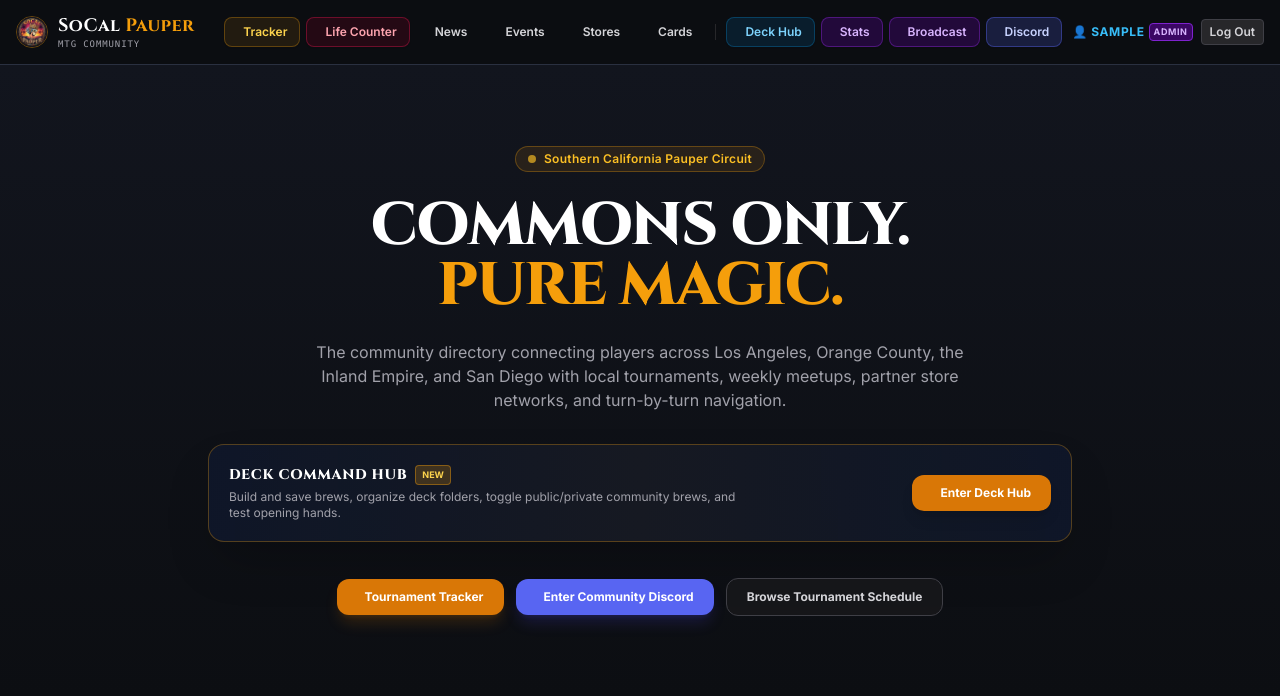
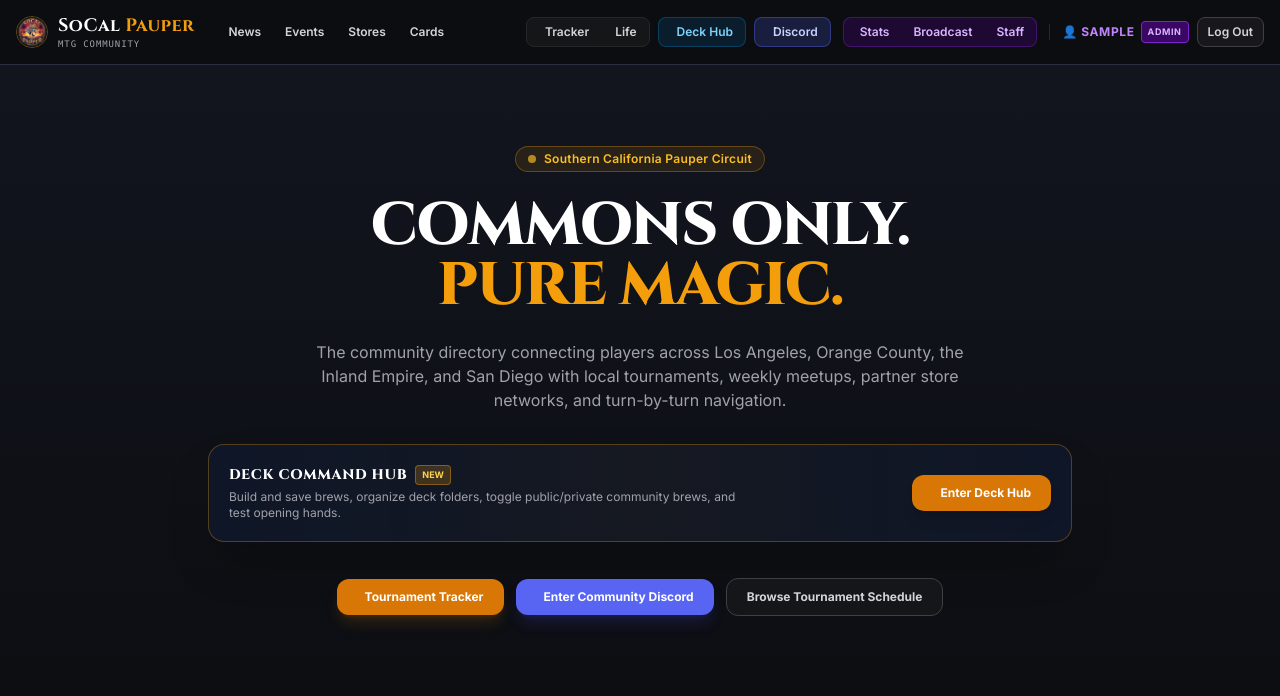
Before and after one commit to SocalPauper/socalpauper, a PHP site: page /index.php in a window 1280 px wide. Shown: the top 696 px of the page. Run offline with PHP 8.4, Linux system fonts and the light colour scheme; the visitor is signed in with stand-in values (Sample User, id 1); data that the repository does not hold is empty; some libraries are stand-ins or nearby versions.

Commit message:
style: organize header with clean content links on left and grouped tool buttons on right

```diff
--- a/partials/header.php
+++ b/partials/header.php
@@ -5,12 +5,15 @@ if (session_status() === PHP_SESSION_NONE) {
 }
 $isLoggedIn = !empty($_SESSION['user_id']);
 $username = $_SESSION['username'] ?? '';
-$isAdmin = !empty($_SESSION['role']) && $_SESSION['role'] === 'admin';
+$userRole = $_SESSION['role'] ?? 'user';
+$isAdmin = ($userRole === 'admin');
+$isStaff = in_array($userRole, ['admin', 'moderator']);
 ?>
 <header class="sticky top-0 z-40 bg-[#0c0e12]/95 backdrop-blur border-b border-[#2a3040]">
-  <div class="max-w-7xl mx-auto px-4 h-16 flex items-center justify-between gap-3">
+  <div class="max-w-7xl mx-auto px-4 h-16 flex items-center justify-between gap-4">
 
-    <!-- Brand Logo -->
+    <!-- Left: Brand Logo & Editorial Links -->
+    <div class="flex items-center gap-6">
       <a href="index.php" class="flex items-center gap-2.5 group shrink-0">
         <img src="/logo.webp" alt="SoCal Pauper" class="w-8 h-8 rounded-full border border-amber-500/40 group-hover:border-amber-400 transition object-cover" onerror="this.style.display='none'">
         <div class="flex flex-col">
@@ -21,82 +24,85 @@ $isAdmin = !empty($_SESSION['role']) && $_SESSION['role'] === 'admin';
         </div>
       </a>
 
-    <!-- Desktop Navigation Links -->
-    <nav class="hidden lg:flex items-center gap-1.5 text-xs font-semibold">
-      <a href="tracker.html" class="px-3 py-1.5 rounded-lg text-amber-300 hover:text-amber-200 bg-amber-500/10 hover:bg-amber-500/20 border border-amber-500/30 transition flex items-center gap-1.5 shadow-sm">
-        <i class="fa-solid fa-bolt text-amber-400 text-xs"></i>
+      <!-- Clean Text Navigation Links -->
+      <nav class="hidden lg:flex items-center gap-1 text-xs font-semibold text-zinc-300">
+        <a href="news.html" class="px-2.5 py-1.5 rounded-lg hover:text-white hover:bg-zinc-800/60 transition">News</a>
+        <a href="index.php#calendar" class="px-2.5 py-1.5 rounded-lg hover:text-white hover:bg-zinc-800/60 transition">Events</a>
+        <a href="index.php#stores" class="px-2.5 py-1.5 rounded-lg hover:text-white hover:bg-zinc-800/60 transition">Stores</a>
+        <a href="index.php#card-explorer" class="px-2.5 py-1.5 rounded-lg hover:text-white hover:bg-zinc-800/60 transition">Cards</a>
+      </nav>
+    </div>
+
+    <!-- Right: Utility Tools, Admin Actions & Auth -->
+    <div class="hidden lg:flex items-center gap-2 text-xs font-semibold">
+
+      <!-- Gameplay Tools Group -->
+      <div class="flex items-center bg-zinc-900/80 border border-zinc-800 rounded-lg p-0.5">
+        <a href="tracker.html" class="px-2.5 py-1 rounded-md text-zinc-300 hover:text-amber-300 hover:bg-amber-950/40 transition flex items-center gap-1.5">
+          <i class="fa-solid fa-bolt text-[11px] text-amber-400"></i>
           <span>Tracker</span>
         </a>
+        <a href="life.html" class="px-2.5 py-1 rounded-md text-zinc-300 hover:text-rose-300 hover:bg-rose-950/40 transition flex items-center gap-1.5">
+          <i class="fa-solid fa-heart-pulse text-[11px] text-rose-400"></i>
+          <span>Life</span>
+        </a>
+      </div>
 
-      <a href="life.html" class="px-3 py-1.5 rounded-lg text-rose-300 hover:text-rose-200 bg-rose-950/40 hover:bg-rose-900/60 border border-rose-800/60 transition flex items-center gap-1.5 shadow-sm">
-        <i class="fa-solid fa-heart-pulse text-rose-400 text-xs"></i>
-        <span>Life Counter</span>
-      </a>
-
-      <a href="news.html" class="px-3 py-1.5 rounded-lg text-zinc-300 hover:text-white hover:bg-zinc-800/60 border border-transparent hover:border-zinc-700/60 transition flex items-center gap-1.5">
-        <i class="fa-solid fa-newspaper text-zinc-400 text-xs"></i>
-        <span>News</span>
-      </a>
-
-      <a href="index.php#calendar" class="px-3 py-1.5 rounded-lg text-zinc-300 hover:text-white hover:bg-zinc-800/60 border border-transparent hover:border-zinc-700/60 transition flex items-center gap-1.5">
-        <i class="fa-solid fa-calendar-days text-zinc-400 text-xs"></i>
-        <span>Events</span>
-      </a>
-
-      <a href="index.php#stores" class="px-3 py-1.5 rounded-lg text-zinc-300 hover:text-white hover:bg-zinc-800/60 border border-transparent hover:border-zinc-700/60 transition flex items-center gap-1.5">
-        <i class="fa-solid fa-store text-zinc-400 text-xs"></i>
-        <span>Stores</span>
-      </a>
-
-      <a href="index.php#card-explorer" class="px-3 py-1.5 rounded-lg text-zinc-300 hover:text-white hover:bg-zinc-800/60 border border-transparent hover:border-zinc-700/60 transition flex items-center gap-1.5">
-        <i class="fa-solid fa-magnifying-glass text-zinc-400 text-xs"></i>
-        <span>Cards</span>
-      </a>
-
-      <div class="h-4 w-px bg-zinc-800 mx-1"></div>
-
-      <!-- Deck Hub -->
+      <!-- Core Features -->
       <a href="decks.php" class="px-3 py-1.5 rounded-lg text-sky-300 bg-sky-950/50 hover:bg-sky-900/60 border border-sky-800/60 transition flex items-center gap-1.5 shadow-sm">
         <i class="fa-solid fa-layer-group text-sky-400 text-xs"></i>
         <span>Deck Hub</span>
       </a>
 
-      <!-- Admin Tools (Only Visible to Admin Accounts) -->
-      <?php if ($isAdmin): ?>
-        <a href="stats.html" class="px-3 py-1.5 rounded-lg text-purple-300 hover:text-purple-200 bg-purple-950/50 hover:bg-purple-900/60 border border-purple-800/60 transition flex items-center gap-1.5 shadow-sm">
-          <i class="fa-solid fa-chart-simple text-purple-400 text-xs"></i>
-          <span>Stats</span>
-        </a>
-
-        <a href="admin_broadcast.php" class="px-3 py-1.5 rounded-lg text-purple-300 hover:text-purple-200 bg-purple-950/50 hover:bg-purple-900/60 border border-purple-800/60 transition flex items-center gap-1.5 shadow-sm">
-          <i class="fa-solid fa-bullhorn text-purple-400 text-xs"></i>
-          <span>Broadcast</span>
-        </a>
-      <?php endif; ?>
-
-      <!-- Discord -->
       <a href="https://discord.gg/socalpauper" target="_blank" rel="noopener noreferrer" class="px-3 py-1.5 rounded-lg text-indigo-200 bg-[#5865F2]/20 hover:bg-[#5865F2]/30 border border-[#5865F2]/40 transition flex items-center gap-1.5 shadow-sm">
         <i class="fa-brands fa-discord text-indigo-400 text-xs"></i>
         <span>Discord</span>
       </a>
 
-      <!-- Desktop Auth Slot -->
-      <div id="header-auth-slot" class="ml-1 flex items-center">
+      <!-- Staff & Admin Tools Suite -->
+      <?php if ($isAdmin): ?>
+        <div class="flex items-center bg-purple-950/40 border border-purple-800/50 rounded-lg p-0.5 ml-1">
+          <a href="stats.html" title="Analytics" class="px-2.5 py-1 rounded-md text-purple-300 hover:bg-purple-900/60 transition flex items-center gap-1">
+            <i class="fa-solid fa-chart-simple text-[11px]"></i>
+            <span>Stats</span>
+          </a>
+          <a href="admin_broadcast.php" title="Email Dispatch" class="px-2.5 py-1 rounded-md text-purple-300 hover:bg-purple-900/60 transition flex items-center gap-1">
+            <i class="fa-solid fa-bullhorn text-[11px]"></i>
+            <span>Broadcast</span>
+          </a>
+          <a href="admin_moderators.php" title="Staff Management" class="px-2.5 py-1 rounded-md text-purple-300 hover:bg-purple-900/60 transition flex items-center gap-1">
+            <i class="fa-solid fa-users-gear text-[11px]"></i>
+            <span>Staff</span>
+          </a>
+        </div>
+      <?php endif; ?>
+
+      <div class="h-4 w-px bg-zinc-800 mx-1"></div>
+
+      <!-- Account Auth Slot -->
+      <div id="header-auth-slot" class="flex items-center">
         <?php if ($isLoggedIn): ?>
           <div class="flex items-center gap-2">
-            <a href="decks.php" class="text-xs text-sky-400 font-bold uppercase tracking-wider hover:underline flex items-center gap-1">
+            <a href="decks.php" class="text-xs font-bold uppercase tracking-wider hover:underline flex items-center gap-1.5 <?= $isAdmin ? 'text-purple-400' : ($isStaff ? 'text-amber-400' : 'text-sky-400') ?>">
               <span>👤 <?= htmlspecialchars($username) ?></span>
-              <?php if ($isAdmin): ?><span class="text-[9px] uppercase bg-purple-950 border border-purple-700 text-purple-300 font-black px-1 rounded">Admin</span><?php endif; ?>
+              <?php if ($isAdmin): ?>
+                <span class="text-[9px] uppercase bg-purple-950 border border-purple-700 text-purple-300 font-black px-1.5 py-0.5 rounded">Admin</span>
+              <?php elseif ($isStaff): ?>
+                <span class="text-[9px] uppercase bg-amber-950 border border-amber-700 text-amber-300 font-black px-1.5 py-0.5 rounded">Mod</span>
+              <?php endif; ?>
             </a>
-            <button onclick="headerLogout()" class="text-xs bg-zinc-800 hover:bg-zinc-700 text-zinc-300 px-2 py-1 rounded border border-zinc-700 transition">Log Out</button>
+            <button onclick="headerLogout()" class="text-xs bg-zinc-900 hover:bg-zinc-800 text-zinc-300 hover:text-white px-2.5 py-1.5 rounded-lg border border-zinc-700 transition">
+              Log Out
+            </button>
           </div>
         <?php else: ?>
-          <button onclick="openHeaderAuthModal()" class="text-xs bg-sky-600 hover:bg-sky-500 text-white font-semibold px-3 py-1.5 rounded-lg transition shadow-sm flex items-center gap-1.5">
+          <button onclick="openHeaderAuthModal()" class="text-xs bg-sky-600 hover:bg-sky-500 text-white font-semibold px-3.5 py-1.5 rounded-lg transition shadow-sm flex items-center gap-1.5">
             <i class="fa-solid fa-user text-[11px]"></i> Sign In
           </button>
         <?php endif; ?>
       </div>
-    </nav>
+
+    </div>
 
     <!-- Mobile Navigation Toggle -->
     <div class="flex items-center gap-2 lg:hidden">
@@ -117,8 +123,14 @@ $isAdmin = !empty($_SESSION['role']) && $_SESSION['role'] === 'admin';
     <div class="p-2.5 rounded-lg bg-zinc-900 border border-zinc-800 flex items-center justify-between">
       <?php if ($isLoggedIn): ?>
         <div class="flex items-center gap-2">
-          <span class="text-xs text-sky-400 font-bold uppercase">👤 <?= htmlspecialchars($username) ?></span>
-          <?php if ($isAdmin): ?><span class="text-[9px] bg-purple-950 border border-purple-700 text-purple-300 font-bold px-1 rounded">Admin</span><?php endif; ?>
+          <span class="text-xs font-bold uppercase <?= $isAdmin ? 'text-purple-400' : ($isStaff ? 'text-amber-400' : 'text-sky-400') ?>">
+            👤 <?= htmlspecialchars($username) ?>
+          </span>
+          <?php if ($isAdmin): ?>
+            <span class="text-[9px] bg-purple-950 border border-purple-700 text-purple-300 font-bold px-1 rounded">Admin</span>
+          <?php elseif ($isStaff): ?>
+            <span class="text-[9px] bg-amber-950 border border-amber-700 text-amber-300 font-bold px-1 rounded">Mod</span>
+          <?php endif; ?>
         </div>
         <button onclick="headerLogout()" class="text-xs bg-zinc-800 hover:bg-zinc-700 text-zinc-300 px-2 py-1 rounded border border-zinc-700">Log Out</button>
       <?php else: ?>
@@ -127,14 +139,8 @@ $isAdmin = !empty($_SESSION['role']) && $_SESSION['role'] === 'admin';
       <?php endif; ?>
     </div>
 
-    <!-- Public Grid (Metagame removed, Stats moved to Admin) -->
+    <!-- Editorial Links -->
     <div class="grid grid-cols-2 gap-2 text-xs font-semibold">
-      <a href="tracker.html" class="p-2.5 rounded-lg text-amber-300 bg-amber-500/10 border border-amber-500/30 flex items-center gap-2">
-        <i class="fa-solid fa-bolt text-amber-400"></i> Tracker
-      </a>
-      <a href="life.html" class="p-2.5 rounded-lg text-rose-300 bg-rose-950/40 border border-rose-800/60 flex items-center gap-2">
-        <i class="fa-solid fa-heart-pulse text-rose-400"></i> Life Counter
-      </a>
       <a href="news.html" class="p-2.5 rounded-lg text-zinc-300 bg-zinc-900/60 border border-zinc-800/80 flex items-center gap-2">
         <i class="fa-solid fa-newspaper text-zinc-400"></i> News
       </a>
@@ -149,7 +155,17 @@ $isAdmin = !empty($_SESSION['role']) && $_SESSION['role'] === 'admin';
       </a>
     </div>
 
+    <!-- Tools & Hub Links -->
     <div class="pt-2 border-t border-zinc-800/80 space-y-2 text-xs font-semibold">
+      <div class="grid grid-cols-2 gap-2">
+        <a href="tracker.html" class="p-2.5 rounded-lg text-amber-300 bg-amber-500/10 border border-amber-500/30 flex items-center gap-2">
+          <i class="fa-solid fa-bolt text-amber-400"></i> Tracker
+        </a>
+        <a href="life.html" class="p-2.5 rounded-lg text-rose-300 bg-rose-950/40 border border-rose-800/60 flex items-center gap-2">
+          <i class="fa-solid fa-heart-pulse text-rose-400"></i> Life Counter
+        </a>
+      </div>
+
       <a href="decks.php" class="w-full p-2.5 rounded-lg text-sky-300 bg-sky-950/60 border border-sky-800/80 flex items-center justify-between">
         <span class="flex items-center gap-2"><i class="fa-solid fa-layer-group text-sky-400"></i> Deck Command Hub</span>
         <i class="fa-solid fa-arrow-right text-[10px] text-sky-400"></i>
@@ -157,15 +173,20 @@ $isAdmin = !empty($_SESSION['role']) && $_SESSION['role'] === 'admin';
 
       <!-- Admin Drawer Links -->
       <?php if ($isAdmin): ?>
-        <a href="stats.html" class="w-full p-2.5 rounded-lg text-purple-300 bg-purple-950/40 border border-purple-800/60 flex items-center justify-between">
-          <span class="flex items-center gap-2"><i class="fa-solid fa-chart-simple text-purple-400"></i> Analytics & Stats</span>
-          <span class="text-[9px] uppercase font-mono px-1.5 py-0.5 rounded bg-purple-900/80 text-purple-200">Admin</span>
+        <div class="grid grid-cols-3 gap-2">
+          <a href="stats.html" class="p-2 rounded-lg text-center text-purple-300 bg-purple-950/40 border border-purple-800/60 flex flex-col items-center gap-1">
+            <i class="fa-solid fa-chart-simple text-purple-400"></i>
+            <span class="text-[11px]">Stats</span>
           </a>
-
-        <a href="admin_broadcast.php" class="w-full p-2.5 rounded-lg text-purple-300 bg-purple-950/40 border border-purple-800/60 flex items-center justify-between">
-          <span class="flex items-center gap-2"><i class="fa-solid fa-bullhorn text-purple-400"></i> Dispatch Broadcast</span>
-          <span class="text-[9px] uppercase font-mono px-1.5 py-0.5 rounded bg-purple-900/80 text-purple-200">Admin</span>
+          <a href="admin_broadcast.php" class="p-2 rounded-lg text-center text-purple-300 bg-purple-950/40 border border-purple-800/60 flex flex-col items-center gap-1">
+            <i class="fa-solid fa-bullhorn text-purple-400"></i>
+            <span class="text-[11px]">Broadcast</span>
           </a>
+          <a href="admin_moderators.php" class="p-2 rounded-lg text-center text-purple-300 bg-purple-950/40 border border-purple-800/60 flex flex-col items-center gap-1">
+            <i class="fa-solid fa-users-gear text-purple-400"></i>
+            <span class="text-[11px]">Staff</span>
+          </a>
+        </div>
       <?php endif; ?>
 
       <a href="https://discord.gg/socalpauper" target="_blank" rel="noopener noreferrer" class="w-full p-2.5 rounded-lg text-indigo-200 bg-[#5865F2]/20 border border-[#5865F2]/40 flex items-center justify-between">
@@ -288,6 +309,12 @@ $isAdmin = !empty($_SESSION['role']) && $_SESSION['role'] === 'admin';
       });
       const data = await res.json();
       if (!res.ok) throw new Error(data.error || 'Authentication failed');
+
+      if (data.requires_setup && data.redirect) {
+        window.location.href = data.redirect;
+        return;
+      }
+
       window.location.reload();
     } catch (error) {
       if (err) {
```
Lines whose indentation alone changed are shown as unchanged.
